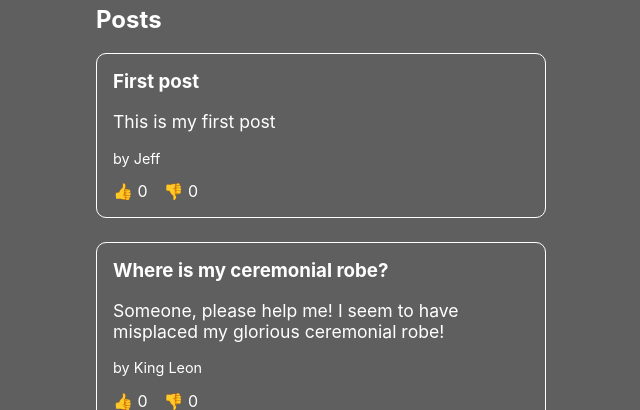
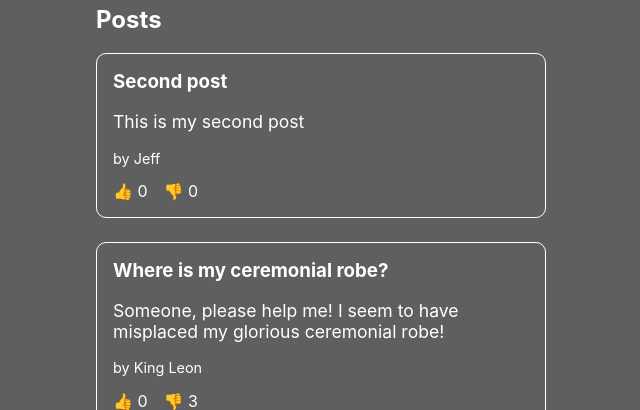
Before and after one commit to Ryhhill1998/redux-bulletin-board, a React (Create React App) app: page / in a window 1280 px wide. Shown: the part 542-952 px from the top of the page, without its empty margins (319-959 px from the left). Built offline with nearby package versions, Linux system fonts and the light colour scheme.

Commit message:
Moved reactions buttons into separate component

```diff
--- a/src/App.js
+++ b/src/App.js
@@ -7,7 +7,8 @@ import {useSelector} from "react-redux";
 
 const App = () => {
 
-    const posts = useSelector(selectAllPosts);
+    const posts = [...useSelector(selectAllPosts)];
+    posts.reverse();
 
     return (
         <div className="App">
--- a/src/components/Post/Post.jsx
+++ b/src/components/Post/Post.jsx
@@ -1,7 +1,13 @@
 import "./Post.css";
-import Reaction from "../Reaction/Reaction";
+import ReactionButton from "../ReactionButton/ReactionButton";
 
-const Post = ({title, content, author}) => {
+const Post = ({id, title, content, author, reactions}) => {
+
+    const reactionsData = [
+        {name: "like", emoji: "👍", votes: reactions["like"]},
+        {name: "dislike", emoji: "👎", votes: reactions["dislike"]},
+    ];
+
     return (
         <div className="post-container">
             <h3>{title}</h3>
@@ -9,8 +15,9 @@ const Post = ({title, content, author}) => {
             <p className="post-author">by {author}</p>
 
             <div className="reactions-container">
-                <Reaction emoji="👍" />
-                <Reaction emoji="👎" />
+                {reactionsData.map((reaction, i) => (
+                    <ReactionButton key={id + i} id={id} {...reaction} />
+                ))}
             </div>
         </div>
     );
--- a/src/components/Reaction/Reaction.jsx
+++ /dev/null
@@ -1,7 +0,0 @@
-import "./Reaction.css";
-
-const Reaction = ({emoji}) => {
-    return <div><span className="emoji">{emoji}</span> 0</div>;
-}
-
-export default Reaction;
--- /dev/null
+++ b/src/components/ReactionButton/ReactionButton.jsx
@@ -0,0 +1,15 @@
+import "./ReactionButton.css";
+
+import {useDispatch} from "react-redux";
+import {addPostReaction} from "../../features/posts/postsSlice";
+
+const ReactionButton = ({id, name, emoji, votes}) => {
+
+    const dispatch = useDispatch();
+
+    const handleClick = () => dispatch(addPostReaction({id, reaction: name}));
+
+    return <div><span className="emoji" onClick={handleClick}>{emoji}</span> {votes}</div>;
+}
+
+export default ReactionButton;
--- a/src/features/posts/postsSlice.js
+++ b/src/features/posts/postsSlice.js
@@ -6,24 +6,30 @@ const initialState = [
         title : "First post",
         author: "Jeff",
         content: "This is my first post",
-        likes: 0,
-        dislikes: 0
+        reactions: {
+            like: 0,
+            dislike: 0
+        }
     },
     {
         id: 2,
         title : "Where is my ceremonial robe?",
         author: "King Leon",
         content: "Someone, please help me! I seem to have misplaced my glorious ceremonial robe!",
-        likes: 0,
-        dislikes: 0
+        reactions: {
+            like: 0,
+            dislike: 3
+        }
     },
     {
         id: 3,
         title : "Second post",
         author: "Jeff",
         content: "This is my second post",
-        likes: 0,
-        dislikes: 0
+        reactions: {
+            like: 0,
+            dislike: 0
+        }
     }
 ];
 
@@ -35,13 +41,20 @@ export const postsSlice = createSlice({
             state.push({
                 id: nanoid(),
                 ...action.payload,
-                likes: 0,
-                dislikes: 0
+                reactions: {
+                    like: 0,
+                    dislike: 0
+                }
             });
+        },
+        addPostReaction: (state, action) => {
+            const {id, reaction} = action.payload;
+            const foundPost = state.find(post => post.id === id);
+            foundPost.reactions[reaction] += 1;
         }
     }
 });
 
 export const selectAllPosts = state => state.posts;
-export const {addPost} = postsSlice.actions;
+export const {addPost, addPostReaction} = postsSlice.actions;
 export default postsSlice.reducer;
```
Also changed, not shown: src/components/ReactionButton/ReactionButton.css (renamed from src/components/Reaction/Reaction.css).
